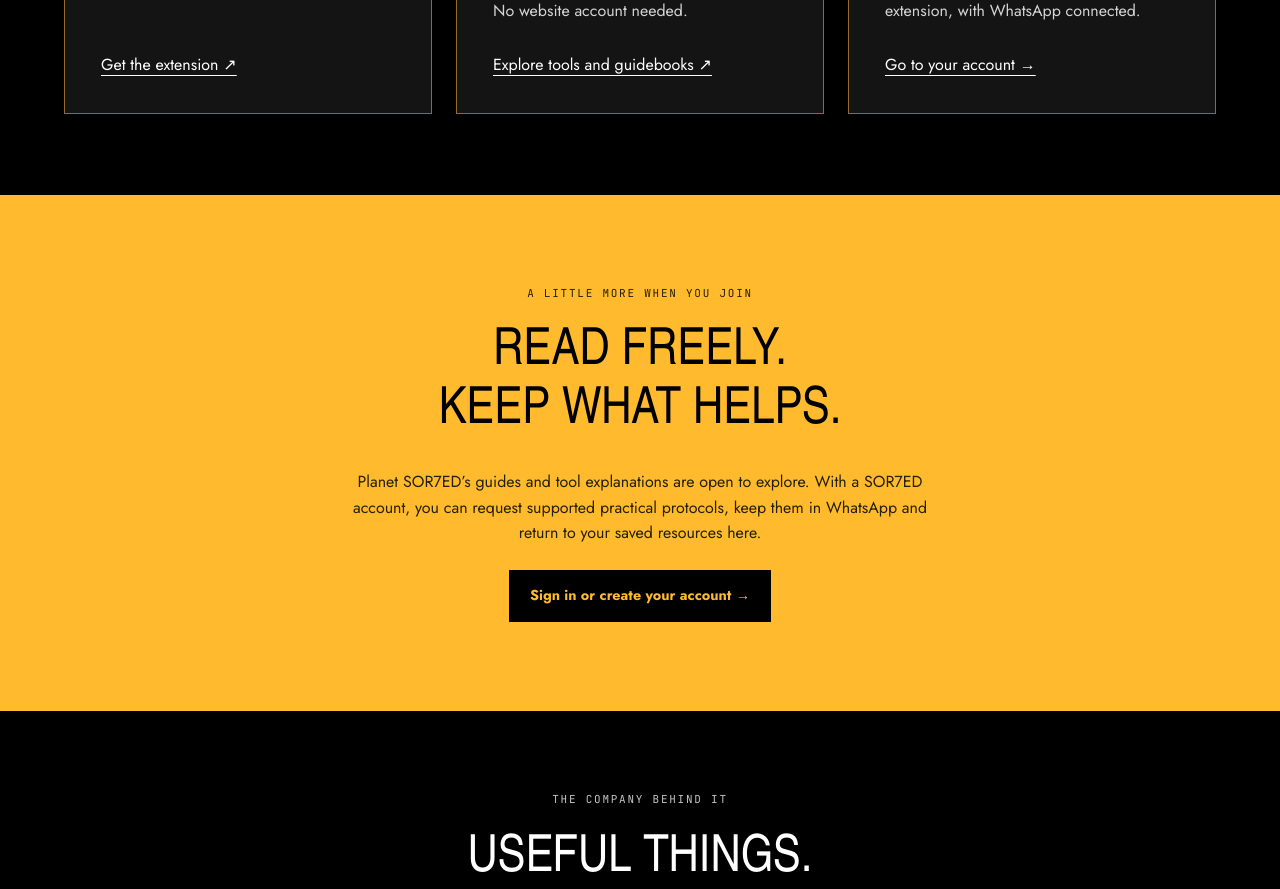
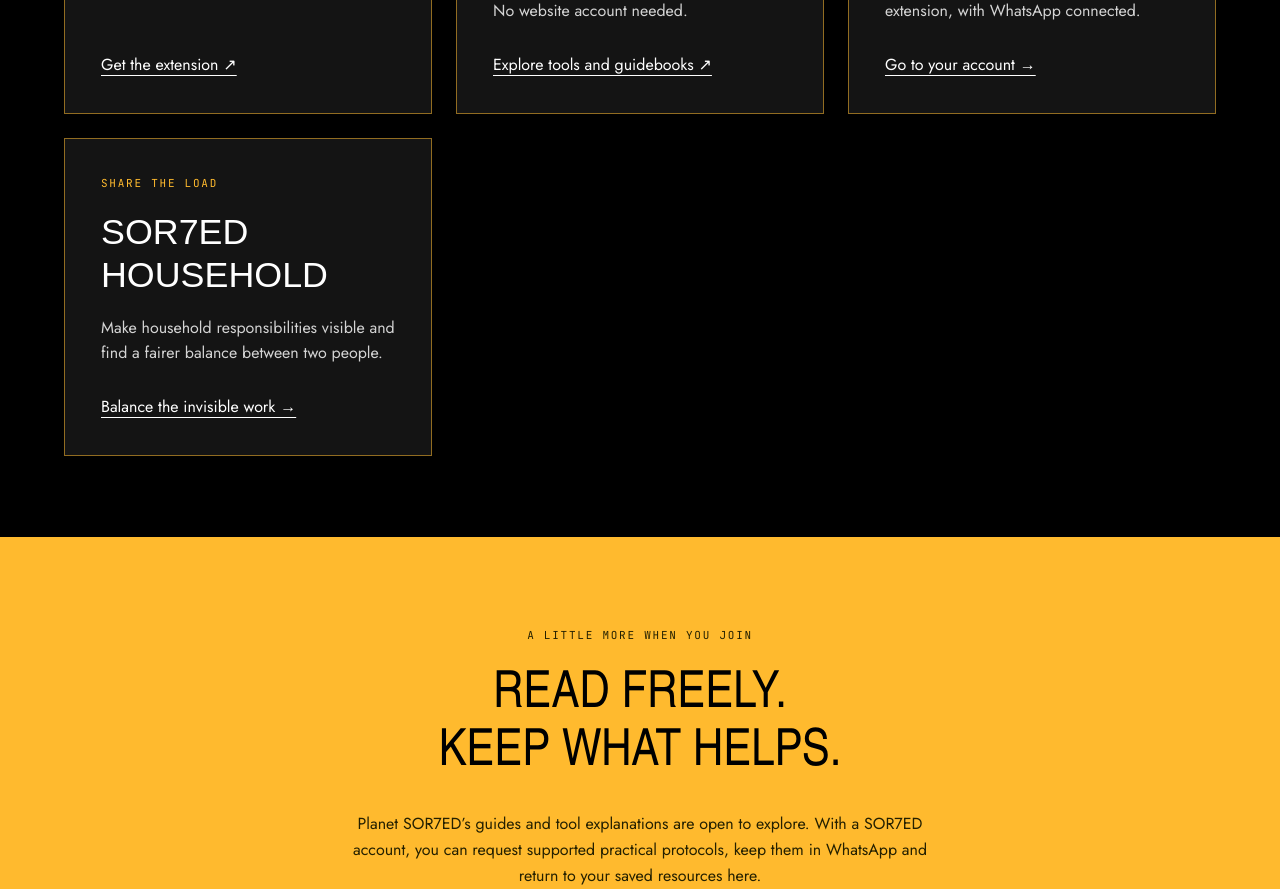
Before and after one commit to claudiokurath/sor7ed-button, a Next.js app in the folder web/: page / in a window 1280 px wide. Shown: the part 2740-3629 px from the top of the page. Built offline with nearby package versions, Linux system fonts and the light colour scheme; a web font is replaced by a local one.

Commit message:
Add SOR7ED household load balancer

```diff
--- a/web/src/app/page.tsx
+++ b/web/src/app/page.tsx
@@ -68,6 +68,7 @@ export default function HomePage() {
               <a className="s7-hub-card" href="/links"><span className="s7-eyebrow">Keep useful links</span><h3>SOR7ED Links</h3><p>Articles, videos and pages worth another look. Keep them in your WhatsApp thread with the Chrome extension.</p><span className="s7-hub-link">Get the extension ↗</span></a>
               <a className="s7-hub-card" href="https://www.planetsorted.com"><span className="s7-eyebrow">Explore freely</span><h3>Planet SOR7ED</h3><p>Practical tools and plain-language guidebooks for brains that work differently. No website account needed.</p><span className="s7-hub-link">Explore tools and guidebooks ↗</span></a>
               <a className="s7-hub-card" href="/account"><span className="s7-eyebrow">Your member space</span><h3>Your SOR7ED account</h3><p>Revisit saved links and protocols. One central account for the Button and extension, with WhatsApp connected.</p><span className="s7-hub-link">Go to your account →</span></a>
+              <a className="s7-hub-card" href="/household"><span className="s7-eyebrow">Share the load</span><h3>SOR7ED Household</h3><p>Make household responsibilities visible and find a fairer balance between two people.</p><span className="s7-hub-link">Balance the invisible work →</span></a>
             </div>
           </section>
           <section className="s7-section s7-section--yellow" aria-labelledby="member-perks-heading"><div className="s7-wrap s7-hub-perks">
```
